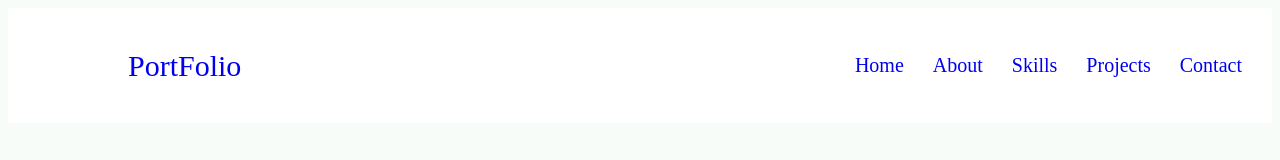
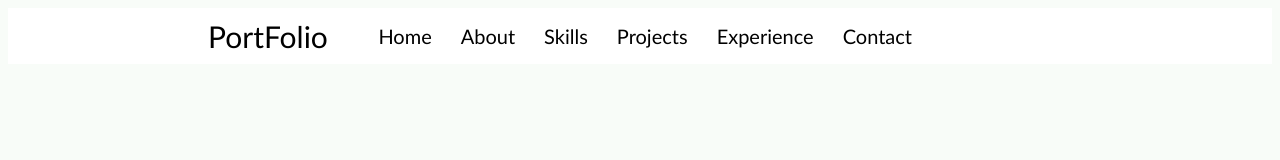
Before and after one commit to DkHrR/PortFolio_no-ai, a plain HTML site: page index.html in a window 1280 px wide. Drawn offline with Linux system fonts and the light colour scheme.

Commit message:
fixed nav bar

```diff
--- a/index.html
+++ b/index.html
@@ -24,7 +24,8 @@
                 <li><a href="#">About</a></li>
                 <li><a href="#">Skills</a></li>
                 <li><a href="#">Projects</a></li>
-                <li><a href="#">Contact</a></li>
+                <li><a href="#">Experience</a></li>
+                <li class="end"><a href="#">Contact</a></li>
 
 
             </ul>
--- a/style.css
+++ b/style.css
@@ -3,6 +3,7 @@
 }
 
 body{
+    font-family: 'Gill Sans', 'Gill Sans MT', Calibri, 'Trebuchet MS', sans-serif;
     background-color: #f8fcf8 ;
 }
 
@@ -19,14 +20,20 @@ body{
 .nav-logo a{
     text-decoration: none;
     font-size: 30px;
-    margin-left: 120px;
+    margin-left: 200px;
+    color: black;
+
 }
-
+.nav-list{
+    margin-right: 360px;
+}
 .nav-list ul {
     display: flex;
     list-style-type: none;
-    padding: 30px;
+    padding: 0px;
     overflow: hidden;
+
+
 
 }
 
@@ -35,10 +42,22 @@ body{
     text-align: center;
     margin-left: 24px;
     font-size: 20px;
+    color: black;
+    text-align: center;
+
+    transition: 0.6s ease;
 
 }
 
-.nav-list ul li{
+.nav-list ul li a:hover{
+    color:  blue;
+    text-decoration: underline ;
+
+}
+
+.nav-list ul li {
     margin-top: 0;
     margin-left: 5px;
+    margin-bottom: 0;
+
 }
```
